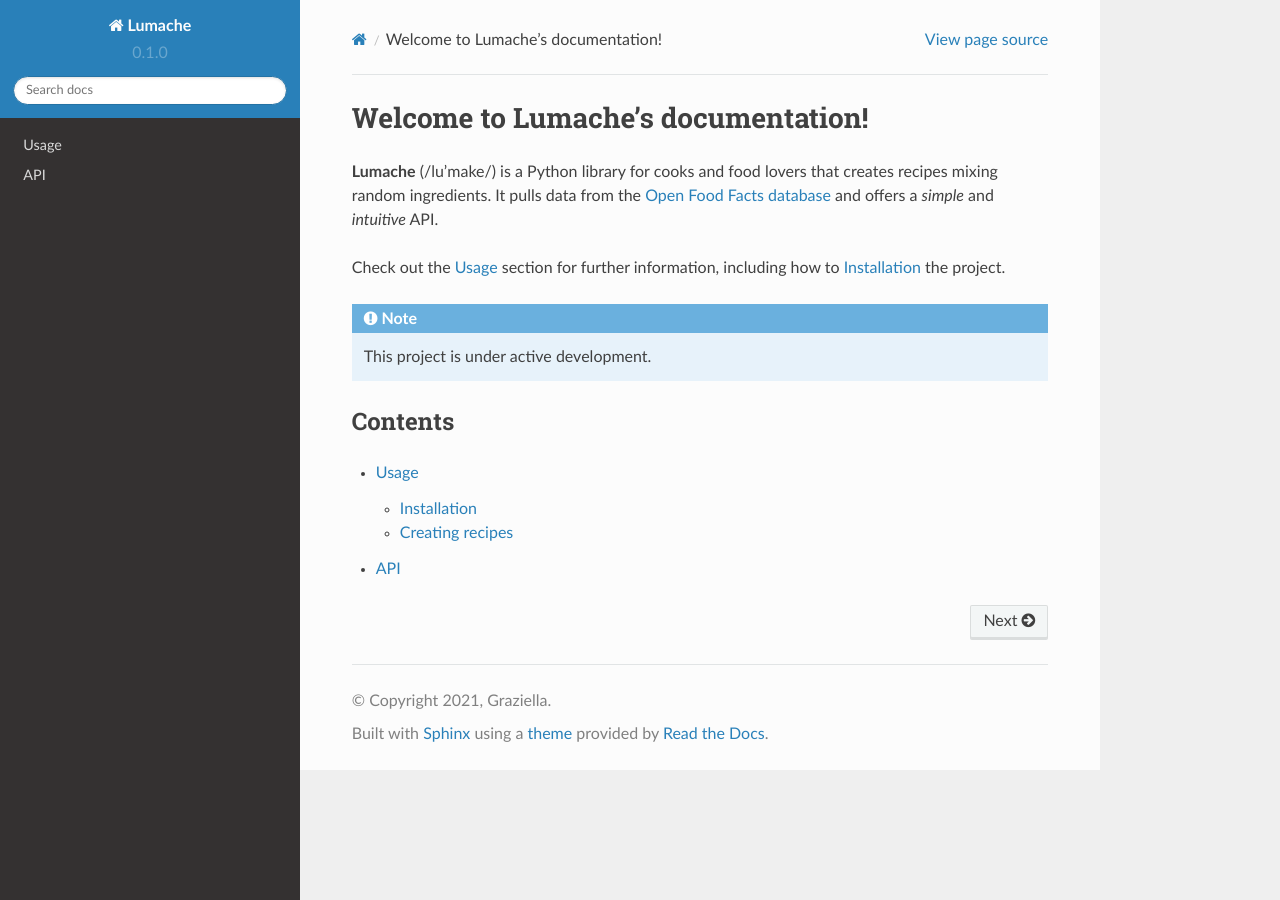
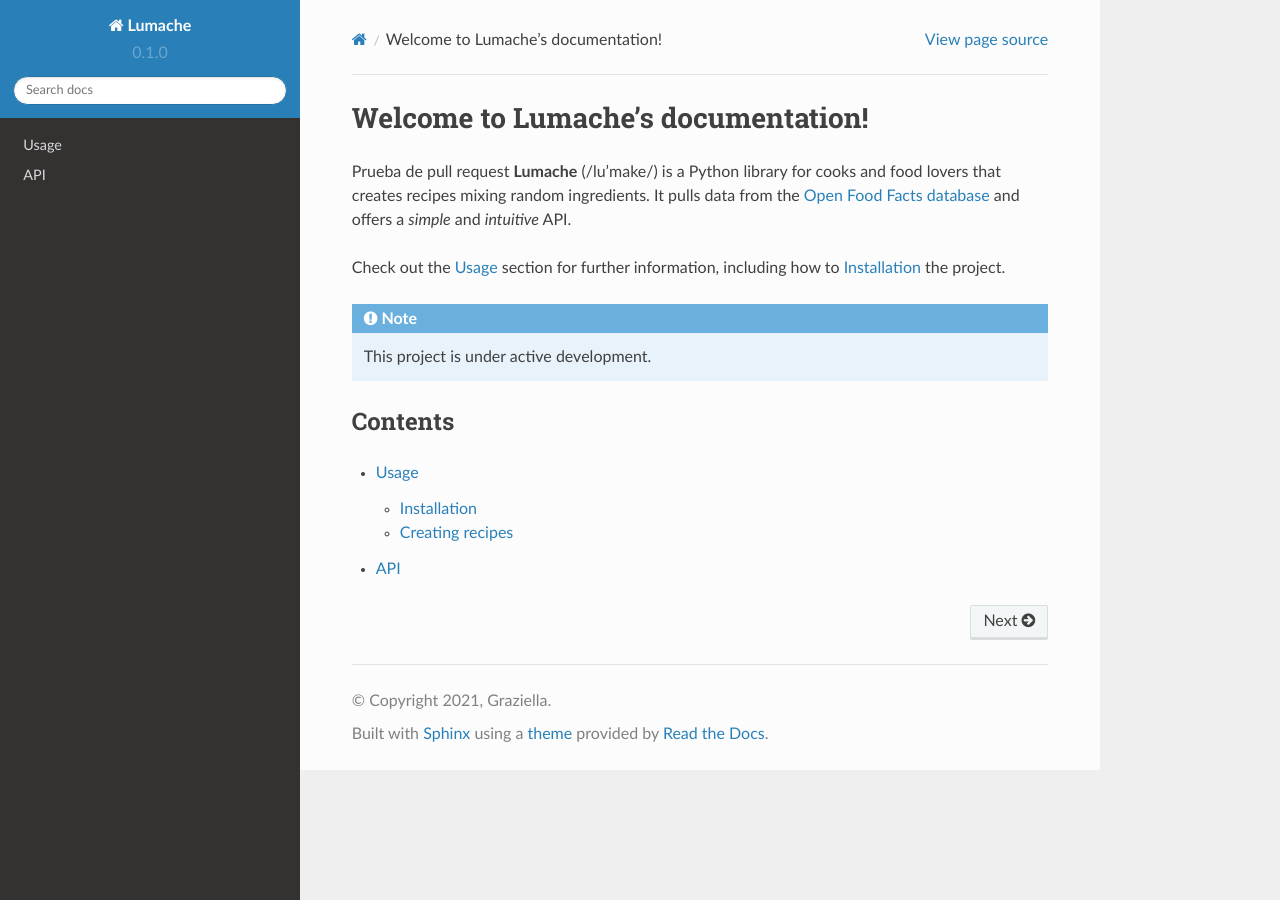
Before and after one commit to NuriaLiano/rtd-tutorial, a Sphinx documentation site: the page built from docs/source/index.rst, in a window 1280 px wide. Built offline with Sphinx 7.4.7 and the Read the Docs theme 2.0.0, drawn with Linux system fonts in a browser that asks for light colours.

Commit message:
Update index.rst

```diff
--- a/docs/source/index.rst
+++ b/docs/source/index.rst
@@ -1,6 +1,6 @@
 Welcome to Lumache's documentation!
 ===================================
-
+Prueba de pull request
 **Lumache** (/lu'make/) is a Python library for cooks and food lovers
 that creates recipes mixing random ingredients.
 It pulls data from the `Open Food Facts database <https://world.openfoodfacts.org/>`_
```
